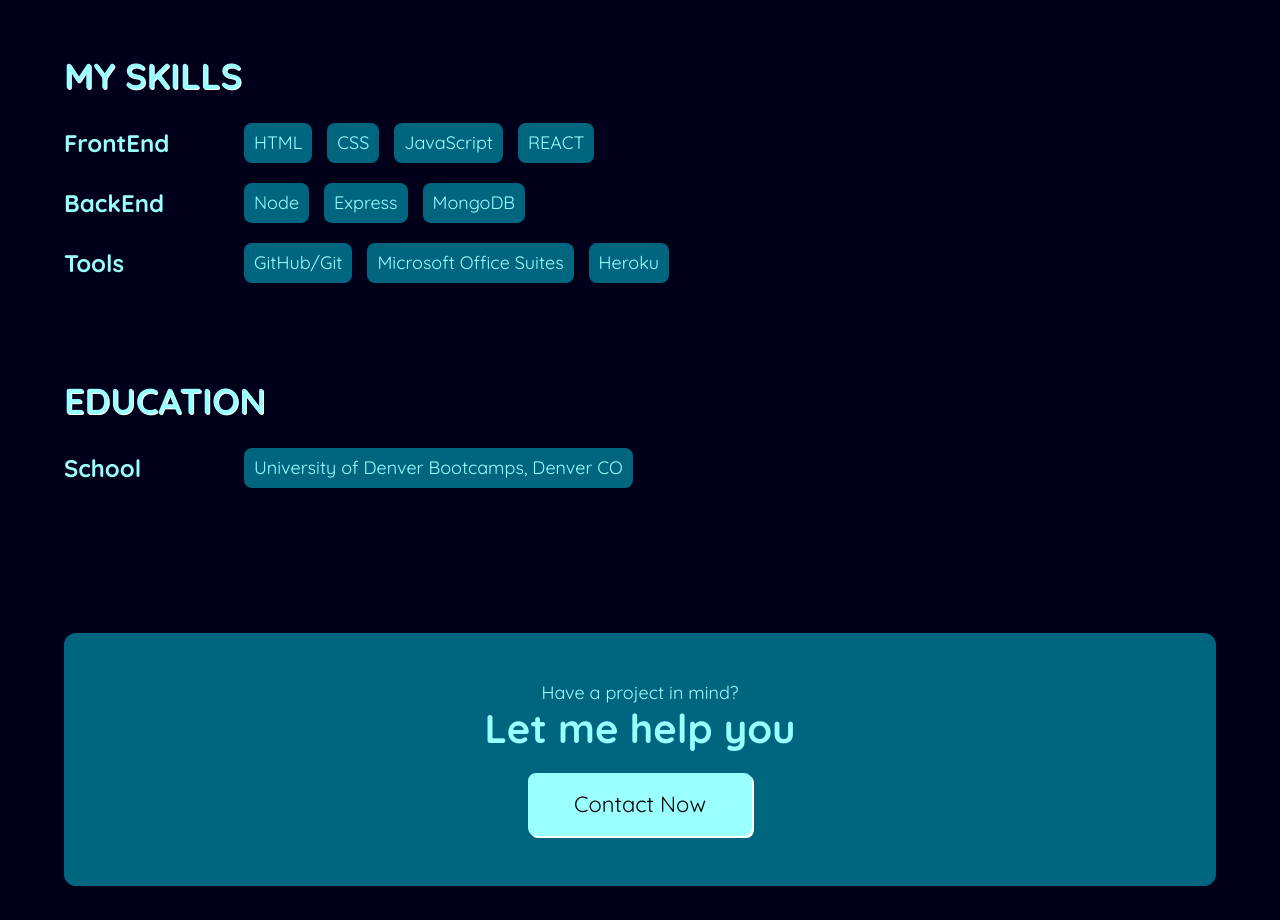
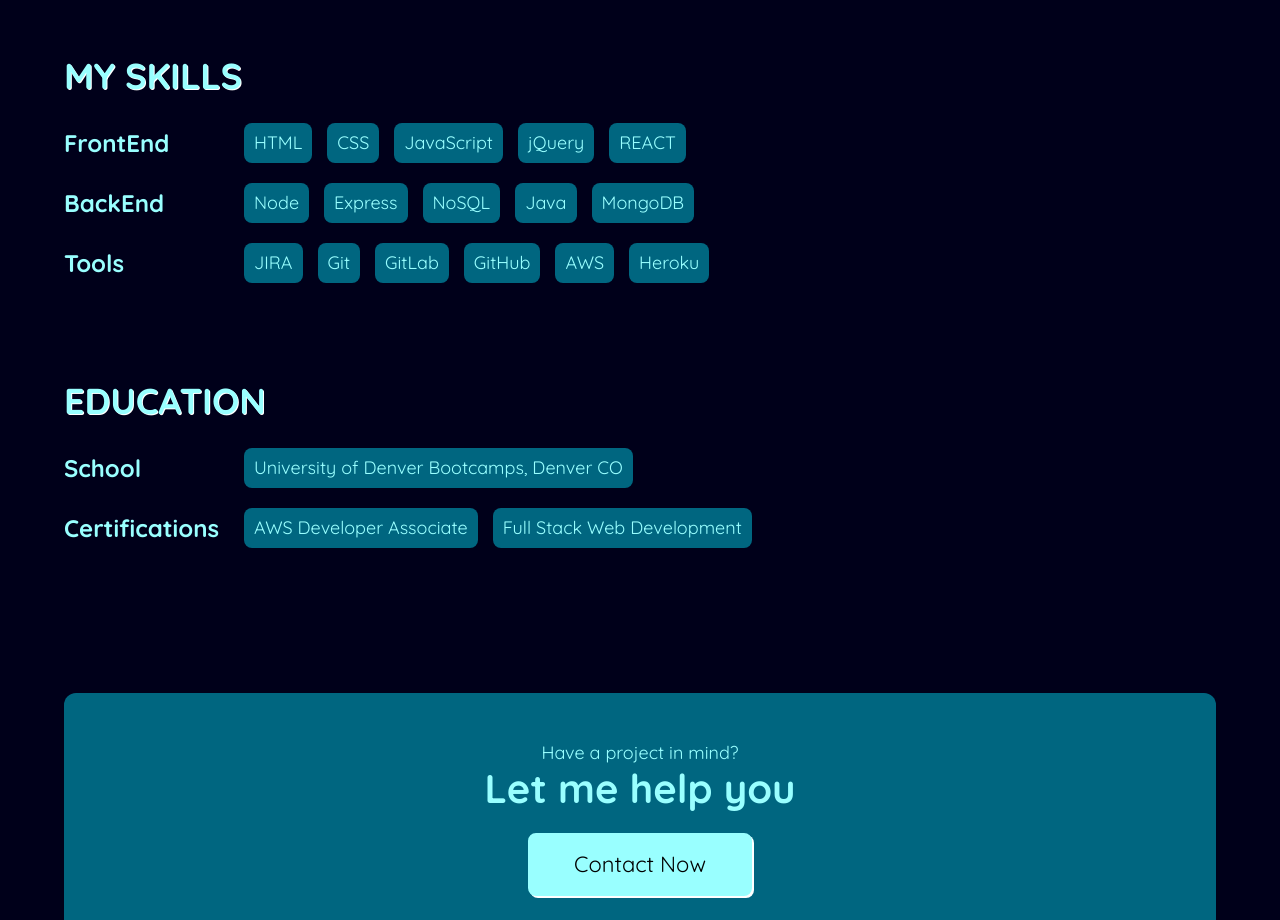
Before and after one commit to ZestyLimones/Zesty_React_Portfolio, a React (Create React App) app: page /about in a window 1280 px wide. Shown: the part 800-1720 px from the top of the page. Built offline with nearby package versions, Linux system fonts and the light colour scheme.

Commit message:
updated about me info and resume link.

```diff
--- a/src/components/AboutSection.js
+++ b/src/components/AboutSection.js
@@ -83,13 +83,13 @@
             heading="About Me"
           />
           <PText>
-            Experienced web developer with a background in Benefits
+            Experienced Web Developer with a background in Benefits
             Administration and Human Resources. Skilled in front-end
             technologies such as HTML, CSS, JavaScript, jQuery, and React, as
             well as back-end technologies like Node, Express, JSON, GraphQL, and
             NoSQL. Strong understanding of Agile methodology and proficient in
-            tools like JIRA, AWS, and Git/GitHub/GitLab. Proven ability to work
-            well in a team and effectively communicate with clients.
+            tools like JIRA, AWS, Git, and GitLab. Proven ability to work well
+            in a team and effectively communicate with clients.
           </PText>
           <div className="aboutSection__buttons">
             <Button btnLink="/projects" btnText="Works" />
--- a/src/pages/About.js
+++ b/src/pages/About.js
@@ -121,7 +121,7 @@
             </div>
             <a
               className="resume"
-              href="https://drive.google.com/file/d/1mUW2HWf5_6fNPka-4Cz8WoVEJf93_Q7B/view?usp=sharing"
+              href="https://drive.google.com/file/d/1_PlszD-MpRt_q8fVDmU0HCfmqQcsDiaj/view?usp=sharing"
               target="_blank"
               rel="noreferrer"
             >
@@ -138,15 +138,15 @@
 
             <AboutInfoItem
               title="FrontEnd"
-              items={['HTML', 'CSS', 'JavaScript', 'REACT']}
+              items={['HTML', 'CSS', 'JavaScript', 'jQuery', 'REACT']}
             />
             <AboutInfoItem
               title="BackEnd"
-              items={['Node', 'Express', 'MongoDB']}
+              items={['Node', 'Express', 'NoSQL', 'Java', 'MongoDB']}
             />
             <AboutInfoItem
               title="Tools"
-              items={['GitHub/Git', 'Microsoft Office Suites', 'Heroku']}
+              items={['JIRA', 'Git', 'GitLab', 'GitHub', 'AWS', 'Heroku']}
             />
           </div>
           <div className="about__info__item">
@@ -155,6 +155,10 @@
               title="School"
               items={['University of Denver Bootcamps, Denver CO']}
             />
+            <AboutInfoItem
+              title="Certifications"
+              items={['AWS Developer Associate', 'Full Stack Web Development']}
+            />
           </div>
         </div>
       </div>
```
